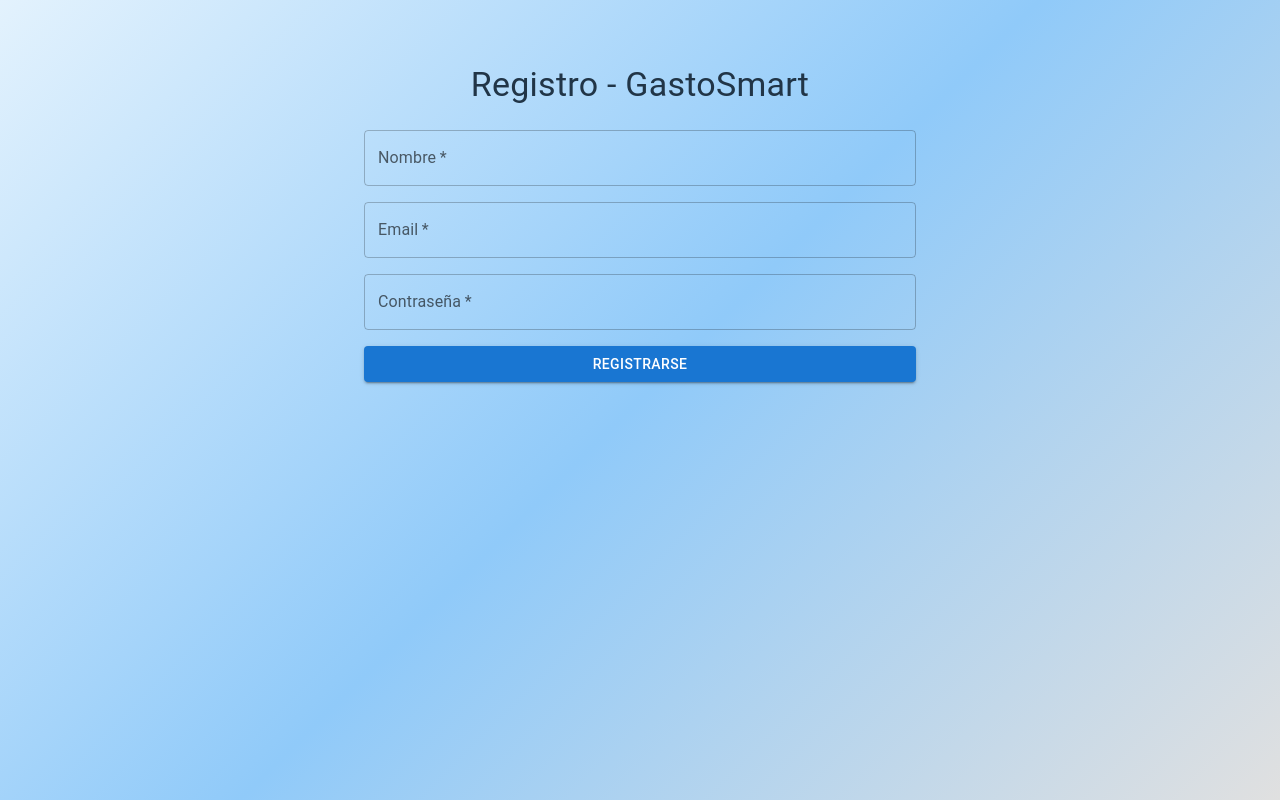
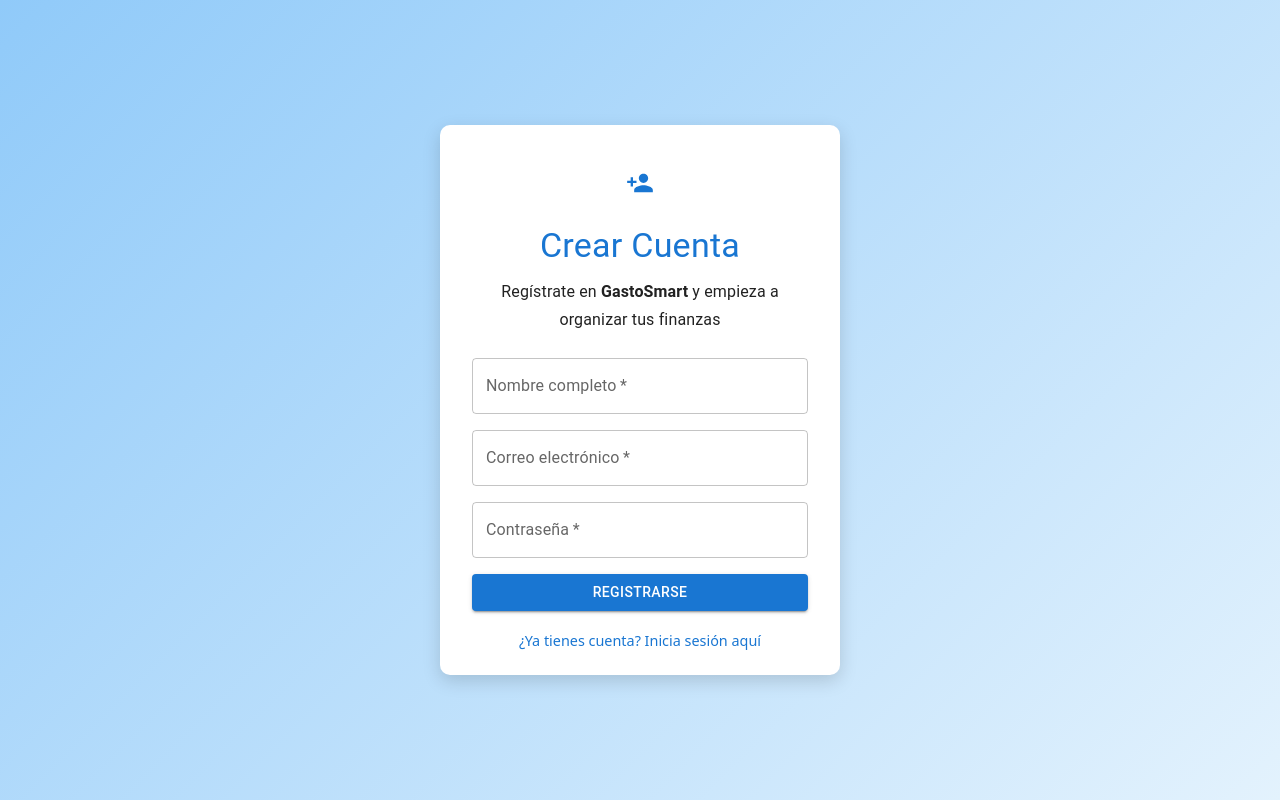
Before and after one commit to Sharpe73/GastoSmart, a React (Vite) app in the folder gastosmart-frontend/: page /register in a window 1280 px wide. Built offline with nearby package versions, Linux system fonts and the light colour scheme; no server answers.

Commit message:
mejora grafica

```diff
--- a/gastosmart-frontend/src/pages/Login.jsx
+++ b/gastosmart-frontend/src/pages/Login.jsx
@@ -1,5 +1,17 @@
 import React, { useState } from "react";
-import { Container, TextField, Button, Typography, Box, Alert } from "@mui/material";
+import {
+  Container,
+  TextField,
+  Button,
+  Typography,
+  Box,
+  Alert,
+  Card,
+  CardContent,
+  IconButton,
+  Link,
+} from "@mui/material";
+import { AccountBalanceWallet } from "@mui/icons-material";
 import { useNavigate } from "react-router-dom";
 import API from "../api";
 
@@ -14,22 +26,36 @@
     setError("");
 
     try {
-      const res = await API.post("/auth/login", {
-        email,
-        password,
-      });
-
+      const res = await API.post("/auth/login", { email, password });
       localStorage.setItem("token", res.data.token);
       navigate("/dashboard");
     } catch (err) {
-      setError(err.response?.data?.message || "Error al iniciar sesión");
+      setError(err.response?.data?.message || "❌ Error al iniciar sesión");
     }
   };
 
   return (
-    <Container maxWidth="sm" sx={{ mt: 8 }}>
-      <Typography variant="h4" gutterBottom align="center">
-        Iniciar Sesión - GastoSmart
+    <Box
+      sx={{
+        minHeight: "100vh",
+        display: "flex",
+        justifyContent: "center",
+        alignItems: "center",
+        background: "linear-gradient(135deg, #90caf9 0%, #e3f2fd 100%)",
+      }}
+    >
+      <Card sx={{ maxWidth: 400, width: "100%", boxShadow: 6, borderRadius: 3 }}>
+        <CardContent sx={{ p: 4 }}>
+          <Box display="flex" justifyContent="center" alignItems="center" mb={2}>
+            <IconButton size="large" color="primary">
+              <AccountBalanceWallet fontSize="inherit" />
+            </IconButton>
+          </Box>
+          <Typography variant="h4" align="center" color="primary" gutterBottom>
+            GastoSmart
+          </Typography>
+          <Typography variant="subtitle1" align="center" sx={{ mb: 3 }}>
+            Bienvenido a tu gestor de gastos personales
           </Typography>
 
           {error && (
@@ -41,15 +67,10 @@
           <Box
             component="form"
             onSubmit={handleSubmit}
-        sx={{
-          display: "flex",
-          flexDirection: "column",
-          gap: 2,
-          mt: 3,
-        }}
+            sx={{ display: "flex", flexDirection: "column", gap: 2 }}
           >
             <TextField
-          label="Email"
+              label="Correo electrónico"
               type="email"
               fullWidth
               required
@@ -65,10 +86,18 @@
               onChange={(e) => setPassword(e.target.value)}
             />
             <Button variant="contained" color="primary" fullWidth type="submit">
-          Ingresar
+              Iniciar Sesión
             </Button>
           </Box>
-    </Container>
+
+          <Box textAlign="center" mt={2}>
+            <Link href="#" underline="hover" sx={{ fontSize: "0.9rem" }}>
+              ¿Olvidaste tu contraseña?
+            </Link>
+          </Box>
+        </CardContent>
+      </Card>
+    </Box>
   );
 }
 
--- a/gastosmart-frontend/src/pages/Register.jsx
+++ b/gastosmart-frontend/src/pages/Register.jsx
@@ -1,5 +1,17 @@
 import React, { useState } from "react";
-import { Container, TextField, Button, Typography, Box, Alert } from "@mui/material";
+import {
+  Container,
+  TextField,
+  Button,
+  Typography,
+  Box,
+  Alert,
+  Card,
+  CardContent,
+  IconButton,
+  Link,
+} from "@mui/material";
+import { PersonAdd } from "@mui/icons-material";
 import { useNavigate } from "react-router-dom";
 import API from "../api";
 
@@ -7,7 +19,7 @@
   const [formData, setFormData] = useState({
     nombre: "",
     email: "",
-    password: ""
+    password: "",
   });
 
   const [mensaje, setMensaje] = useState("");
@@ -17,7 +29,7 @@
   const handleChange = (e) => {
     setFormData({
       ...formData,
-      [e.target.name]: e.target.value
+      [e.target.name]: e.target.value,
     });
   };
 
@@ -28,7 +40,6 @@
       setTipoMensaje("success");
       setMensaje("✅ Registro exitoso, ahora puedes iniciar sesión");
 
-      // Redirigir al login después de 2 segundos
       setTimeout(() => navigate("/login"), 2000);
     } catch (error) {
       setTipoMensaje("error");
@@ -40,9 +51,27 @@
   };
 
   return (
-    <Container maxWidth="sm" sx={{ mt: 8 }}>
-      <Typography variant="h4" gutterBottom align="center">
-        Registro - GastoSmart
+    <Box
+      sx={{
+        minHeight: "100vh",
+        display: "flex",
+        justifyContent: "center",
+        alignItems: "center",
+        background: "linear-gradient(135deg, #90caf9 0%, #e3f2fd 100%)",
+      }}
+    >
+      <Card sx={{ maxWidth: 400, width: "100%", boxShadow: 6, borderRadius: 3 }}>
+        <CardContent sx={{ p: 4 }}>
+          <Box display="flex" justifyContent="center" alignItems="center" mb={2}>
+            <IconButton size="large" color="primary">
+              <PersonAdd fontSize="inherit" />
+            </IconButton>
+          </Box>
+          <Typography variant="h4" align="center" color="primary" gutterBottom>
+            Crear Cuenta
+          </Typography>
+          <Typography variant="subtitle1" align="center" sx={{ mb: 3 }}>
+            Regístrate en <b>GastoSmart</b> y empieza a organizar tus finanzas
           </Typography>
 
           {mensaje && (
@@ -54,10 +83,10 @@
           <Box
             component="form"
             onSubmit={handleSubmit}
-        sx={{ display: "flex", flexDirection: "column", gap: 2, mt: 3 }}
+            sx={{ display: "flex", flexDirection: "column", gap: 2 }}
           >
             <TextField
-          label="Nombre"
+              label="Nombre completo"
               name="nombre"
               fullWidth
               value={formData.nombre}
@@ -65,7 +94,7 @@
               required
             />
             <TextField
-          label="Email"
+              label="Correo electrónico"
               name="email"
               type="email"
               fullWidth
@@ -86,7 +115,20 @@
               Registrarse
             </Button>
           </Box>
-    </Container>
+
+          <Box textAlign="center" mt={2}>
+            <Link
+              component="button"
+              underline="hover"
+              sx={{ fontSize: "0.9rem" }}
+              onClick={() => navigate("/login")}
+            >
+              ¿Ya tienes cuenta? Inicia sesión aquí
+            </Link>
+          </Box>
+        </CardContent>
+      </Card>
+    </Box>
   );
 }
 
```
Lines whose indentation alone changed are shown as unchanged.
